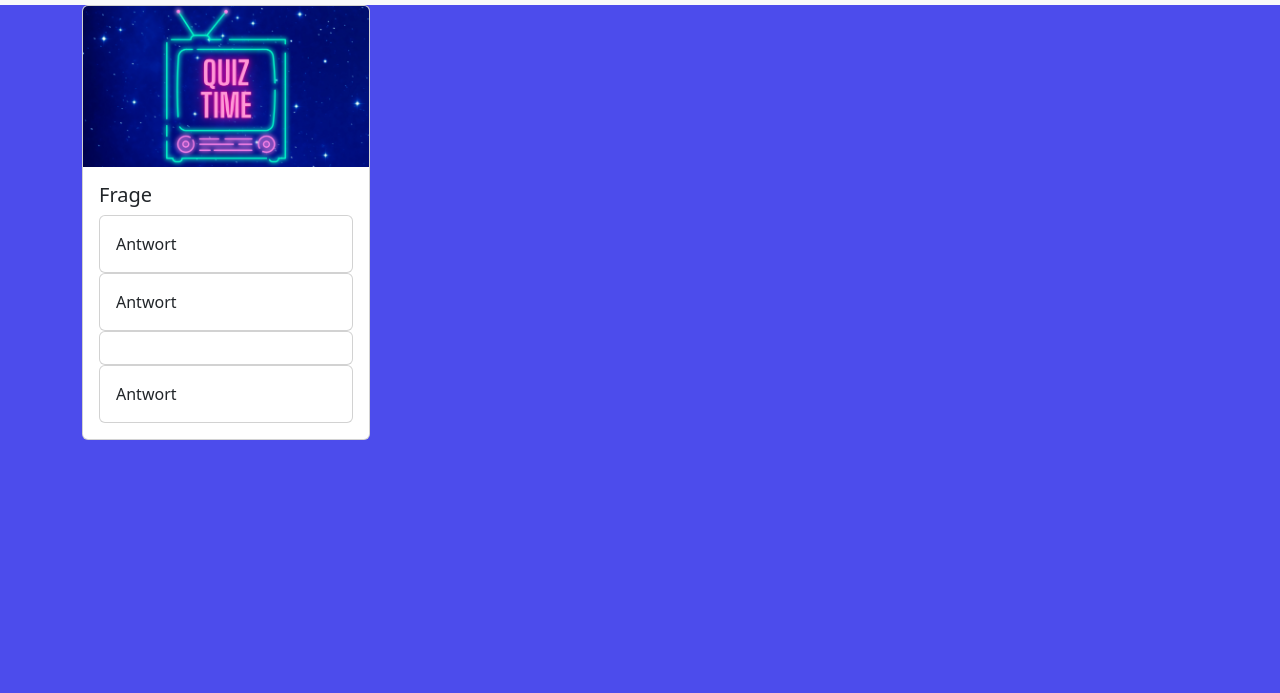
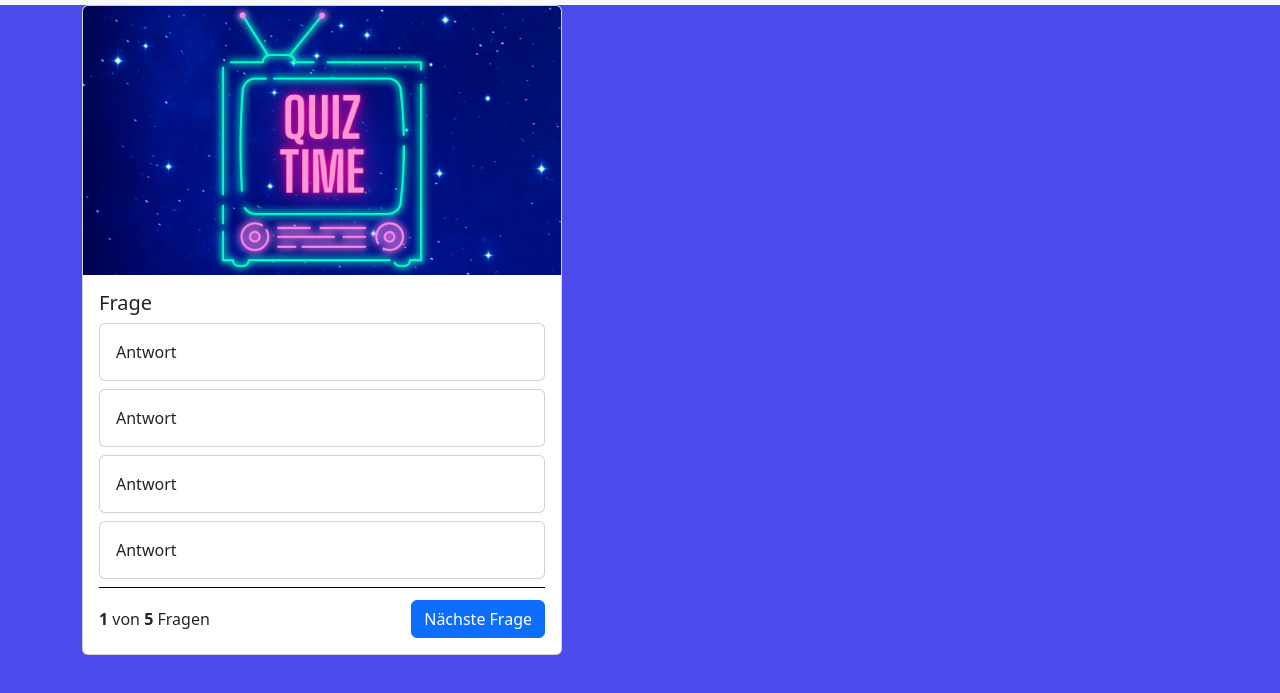
Before and after one commit to teamgeist2007-dev/QuizApp, a plain HTML site: page index.html in a window 1280 px wide. Shown: the part 45-738 px from the top of the page. Drawn offline with nearby package versions, Linux system fonts and the light colour scheme.

Commit message:
changed HTML+CSS

```diff
--- a/index.html
+++ b/index.html
@@ -30,33 +30,42 @@
 
     <div class="container">
 
-        <div class="card" style="width: 18rem;">
+        <div class="card quiz-card">
             <img src="./assets/img/Bild.jpg" class="card-img-top">
             <div class="card-body">
                 <h5 class="card-title">Frage</h5>
 
-                <div class="card">
+                <div class="card mb-2">
                     <div class="card-body">
                         Antwort
                     </div>
                 </div>
 
-                <div class="card">
+                <div class="card mb-2">
                     <div class="card-body">
                         Antwort
                     </div>
                 </div>
 
-                <div class="card">
+                <div class="card mb-2">
                     <div class="card-body">
-
+                        Antwort
                     </div>
                 </div>
 
-                <div class="card">
+                <div class="card mb-2">
                     <div class="card-body">
                         Antwort
                     </div>
+                </div>
+
+                <div class="question-footer">
+                    <span>
+                        <b>1</b> von <b>5</b> Fragen
+                    </span>
+
+
+                    <button class="btn btn-primary">Nächste Frage</button>
                 </div>
 
 
--- a/sytle.css
+++ b/sytle.css
@@ -1,7 +1,6 @@
 body {
     background-color: rgb(76, 76, 236) !important;
 }
-
 
 container {
     min-height: 100vh;
@@ -11,3 +10,15 @@
     justify-content: center;
 
 }
+
+.quiz-card{
+    width: 30rem;
+}
+
+.question-footer {
+    border-top: 1px solid rgba(0, 0, 0, 4);
+    display: flex;
+    justify-content: space-between;
+    align-items: center;
+    padding-top: 12px ;
+}
```
